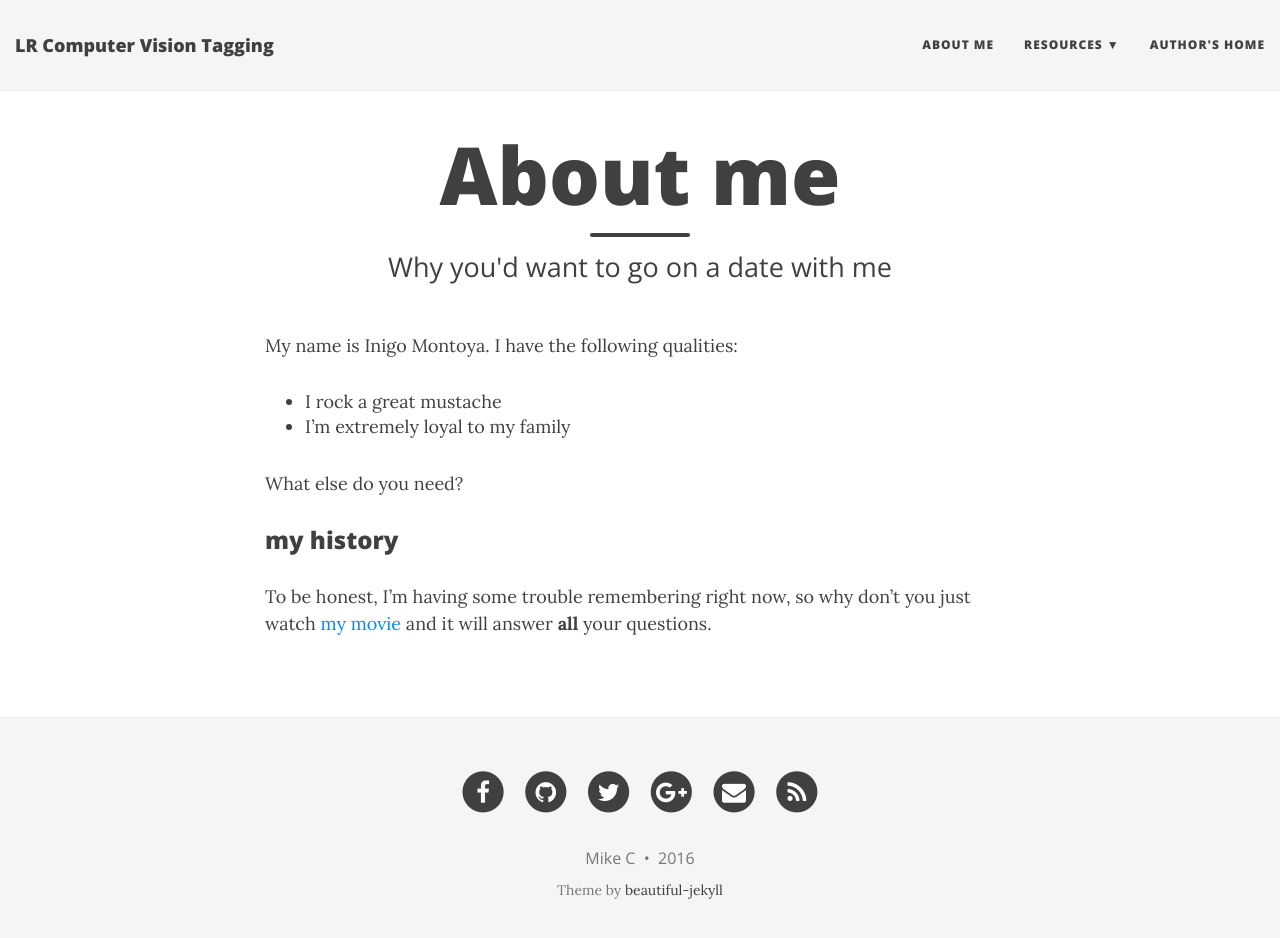
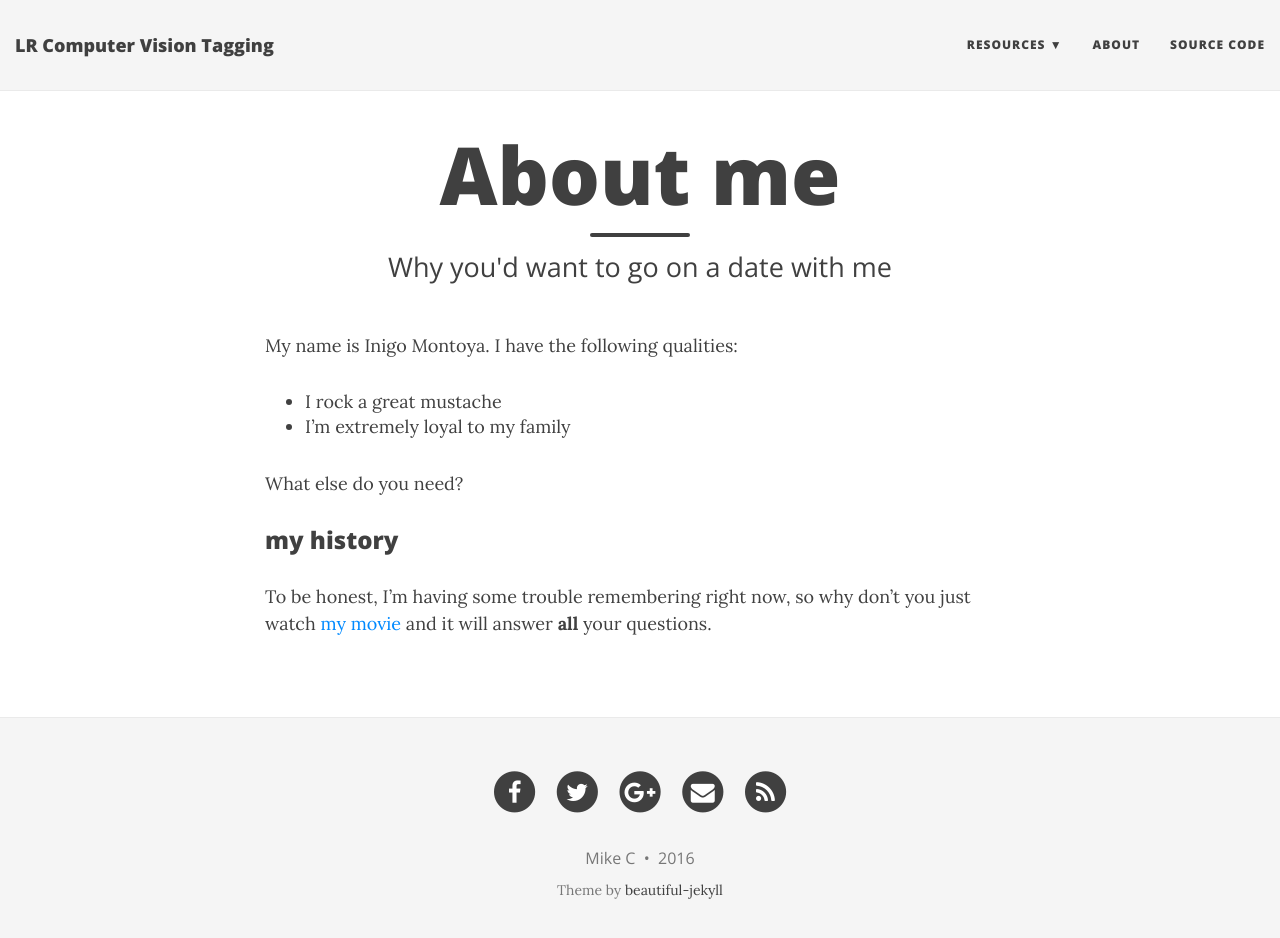
Before and after one commit to nyomanb/lr_plugin_computer_vision_tagging, a Jekyll site: the page built from about.md, in a window 1280 px wide and 951 px high. Shown: the top 938 px of the window. Built offline with Jekyll 4.4.1, drawn with Linux system fonts in a browser that asks for light colours; nearby versions of some CDN libraries; some of the changed lines change nothing that is shown.

Commit message:
Minor, baseline tweaks

```diff
--- a/_config.yml
+++ b/_config.yml
@@ -23,12 +23,12 @@ description: Export photos from Lightroom to Computer Vision APIs for help with
 
 # List of links in the navigation bar
 navbar-links:
-  About Me: "aboutme"
   Resources:
-    - Beautiful Jekyll: "http://deanattali.com/beautiful-jekyll/"
-    - Learn markdown: "http://www.markdowntutorial.com/"
-    - GitHub Pages: "https://pages.github.com/"
-  Author's home: "http://deanattali.com"
+    - Install: "docs/install"
+    - Usage: "docs/usage"
+    - Pro Tips: "docs/pro_tips"
+  About: "about"
+  Source Code: "https://github.com/mcrosson/lr_plugin_computer_vision_tagging"
 
 # Image to show in the navigation bar - image must be a square (width = height)
 # Remove this parameter if you don't want an image in the navbar
@@ -60,7 +60,7 @@ footer-links-active:
   email: true
   twitter: true
   google-plus: true
-  github: true
+  github: false
   linkedin: false
   xing: false
   stackoverflow: false
```
Also changed, not shown: about.md (renamed from aboutme.md).
